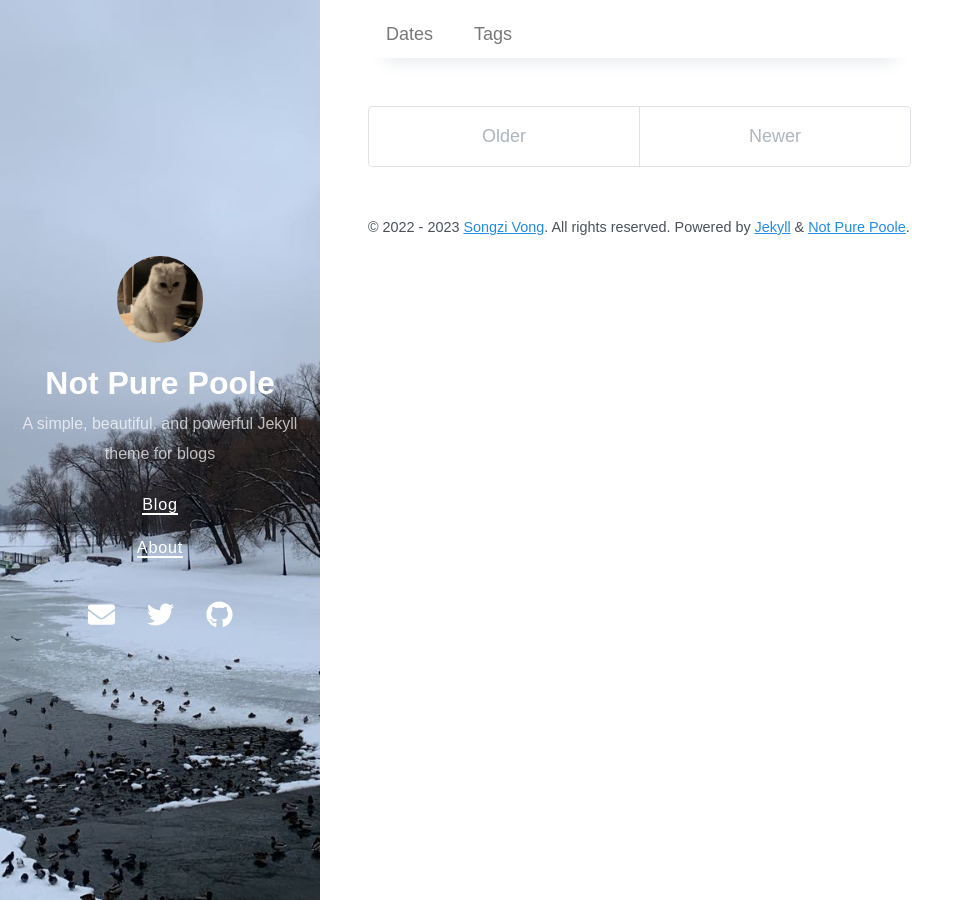
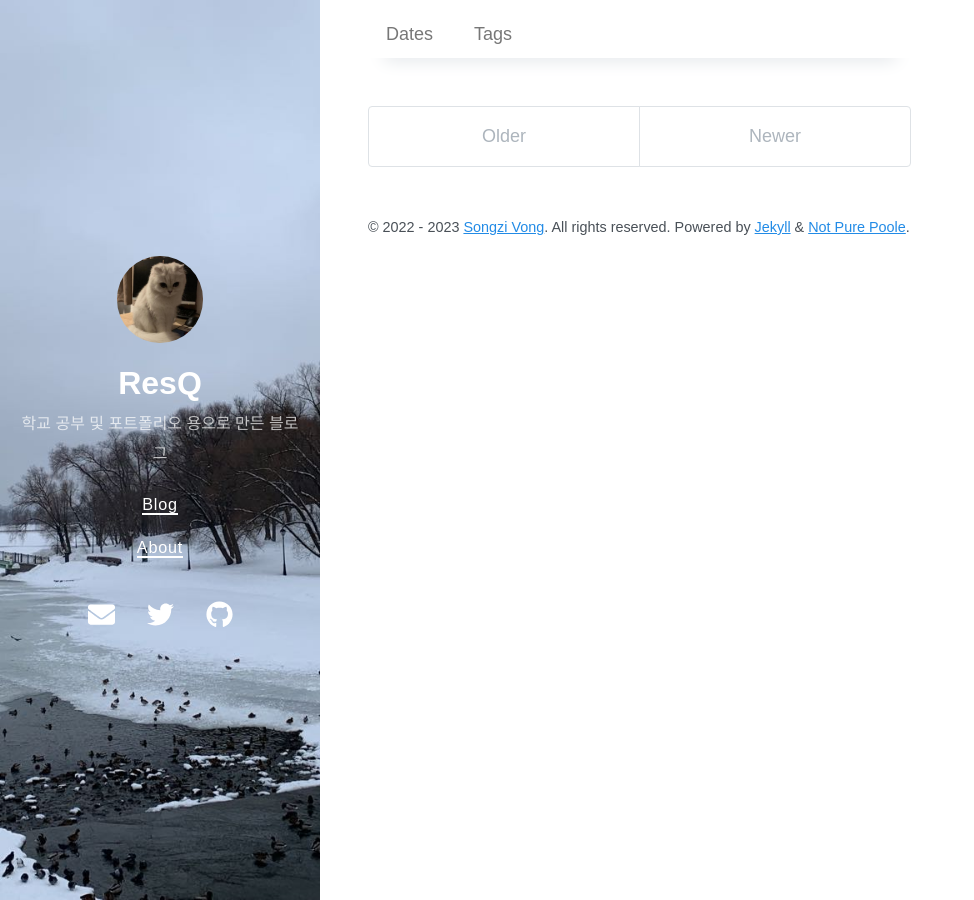
Before and after one commit to sopipc167/sopipc167.github.io, a Jekyll site: the page built from index.markdown, in a window 1280 px wide. Shown: the whole page, without its empty margins (0-974 px from the left). Built offline with Jekyll 4.4.1, drawn with Linux system fonts in a browser that asks for light colours; nearby versions of some CDN libraries; the list of posts is cut into pages by our own code.

Commit message:
블로그 소개문 변경

```diff
--- a/_config.yml
+++ b/_config.yml
@@ -1,7 +1,7 @@
 # Setup
-title: Not Pure Poole
-description: A simple, beautiful, and powerful Jekyll theme for blogs
-url: https://vszhub.github.io
+title: ResQ
+description: 학교 공부 및 포트폴리오 용으로 만든 블로그
+url: https://sopipc167.github.io
 avatar: /avatar.jpeg
 paginate: 5
 permalink: pretty
```
